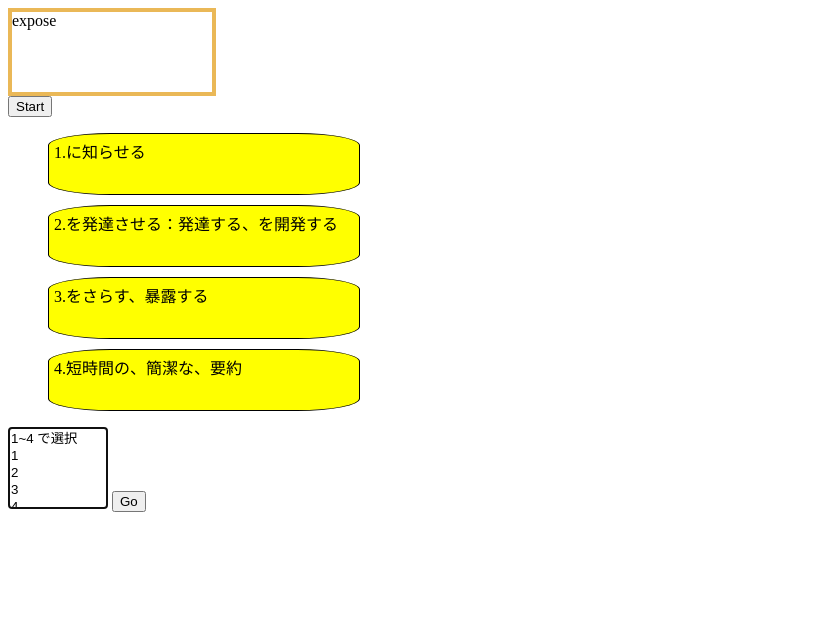
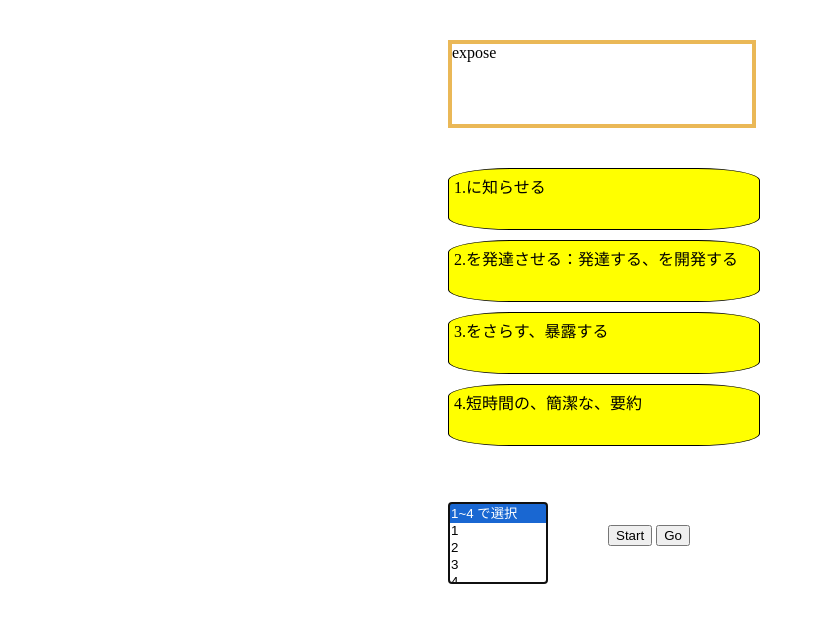
Before and after one commit to illionillion/wordtest, a plain HTML site: page index.html in a window 1280 px wide. Both pictures are taken after a click on the button "Start". Shown: the whole page, without its empty margins (0-815 px from the left). Drawn offline with Linux system fonts and the light colour scheme.

Commit message:
5回目？形変えただけ

```diff
--- a/index.html
+++ b/index.html
@@ -1,15 +1,20 @@
 <!DOCTYPE html>
 <html lang="ja">
   <head>
+    <meta name="viewport" content="width=device-width,initial-scale=1.0">
     <meta  charset="utf-8">
     <link rel="icon" type="image/jpg" href="img/98306.jpg">
+    <link rel="shortcut icon" type="image/jpg" href="img/98306.jpg">
+    <link rel="apple-touch-icon" type="image/jpg" href="img/98306.jpg">
+
     <title>四択!!英単語クイズ</title>
     <style>
       #Q{
-        width: 200px;
+        width: 300px;
         height: 80px;
         border: 4px solid #EAB857;
-
+        text-align:justify;
+        margin: 40px;
 
       }
 
@@ -43,15 +48,34 @@
       #Number{
         width: 100px;
         height: 160pxpx;
+        margin: 40px;
+      }
+
+      #form{
+        margin: 20px 400px ;
+      }
+
+      #ggl{
+        margin-top: 50px;
+      }
+
+      #btns{
+        margin-top: -100px;
+        margin-left: 200px;
+      }
+
+      #yans{
+        margin-top: 5px;
+        margin-left: 200px;
       }
     </style>
   </head>
   <body>
-
+    <form id="form">
     <div id="Q">
 
     </div>
-    <input type="button" id="stbtn" value="Start">
+
 
     <ul id="pl">
       <li id="A1"></li>
@@ -64,7 +88,7 @@
 
 
     <select  id="Number" size="4">
-      <option value="1~4 で選択">1~4 で選択</option>
+      <option value="1~4 で選択" selected>1~4 で選択</option>
       <option value="1">1</option>
       <option value="2">2</option>
       <option value="3">3</option>
@@ -85,15 +109,28 @@
       <option value="3"></option>
       <option value="4"></option>
     </datalist>-->
+
+    <div id="btns">
+    <input type="button" id="stbtn" value="Start">
     <input type="button" id="go"value="Go">
+    </div>
+
+    <div id="yans"></div>
+    <audio id="sound-file" preload="auto">
+      <source src="music/Quiz-Correct_Answer01-mp3/Quiz-Correct_Answer01-1.mp3" type="audio/mp3">
+
+    </audio>
+    <audio id="sound-file2" preload="auto">
+      <source src="music/Quiz-Wrong_Buzzer01-mp3/Quiz-Wrong_Buzzer01-1.mp3" type="audio/wav">
+
+    </audio>
+
+
+    <!--<iframe src="https://docs.google.com/forms/d/e/1FAIpQLSdImD_08laJ9Rhip6ig-BFVbWnqEHM6QchXqQM6wvCtuw4OTA/viewform?embedded=true" id="ggl"  width="640" height="1473" frameborder="0" marginheight="0" marginwidth="0">読み込んでいます…</iframe>-->
+
+  </form>
 
     <div id="ans"></div>
-
-
-
-    <div id="yans"></div>
-
-
     <script>
 
       const stbtn=document.getElementById('stbtn');
@@ -144,7 +181,7 @@
         a4.classList.remove('p');
 
         yn.innerText="";
-        number.value="";
+        number.selectedIndex = 0;
 
         var Eword=['accident','pain','ill','die','remind','inform','convince','warn','suspect','contract','innocent','justice','legal','prison','expose','emerge','reveal','imply','arise','generate','appetite','diet','hunger','ripe','thirst','apply','application','invent','develop','advance','minute','moment','rapid','brief','due','current','instantly','repeat','whisper','pronounce','excuse'];
 
@@ -412,9 +449,24 @@ console.log('AAA');
          console.log("正解");
          yans.innerHTML="正解！！ 解答　"+qan2;
 
+        //  var audioElem;
+        // audioElem = new Audio();
+        // audioElem.src = "music\Quiz-Correct_Answer01-mp3\Quiz-Correct_Answer01-1.mp3";
+        // audioElem.play();
+
+        //document.getElementById( 'music/Quiz-Correct_Answer01-mp3/Quiz-Correct_Answer01-1.mp3' ).play() ;
+
+
        }else{
          console.log("不正解");
          yans.innerHTML="不正解！！　解答　"+qan2;
+
+        //  var audioElem;
+        // audioElem = new Audio();
+        // audioElem.src = "music\Quiz-Wrong_Buzzer01-mp3";
+        // audioElem.play();
+
+        //document.getElementById( 'music/Quiz-Wrong_Buzzer01-mp3/Quiz-Wrong_Buzzer01-1.mp3' ).play() ;
        }
 
 
```
Also changed, not shown: 10 other files.
